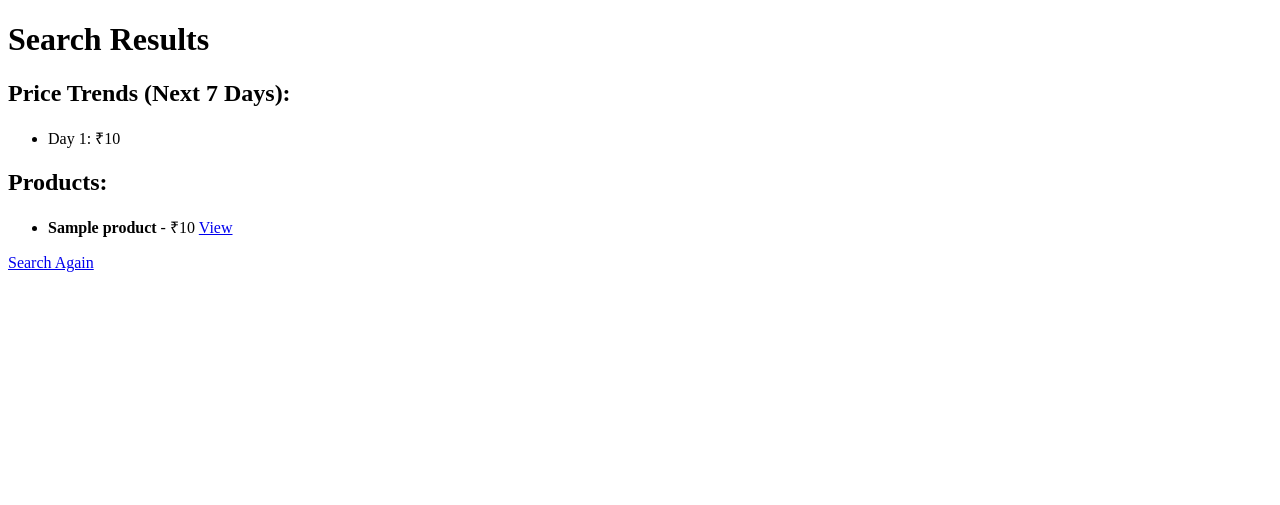
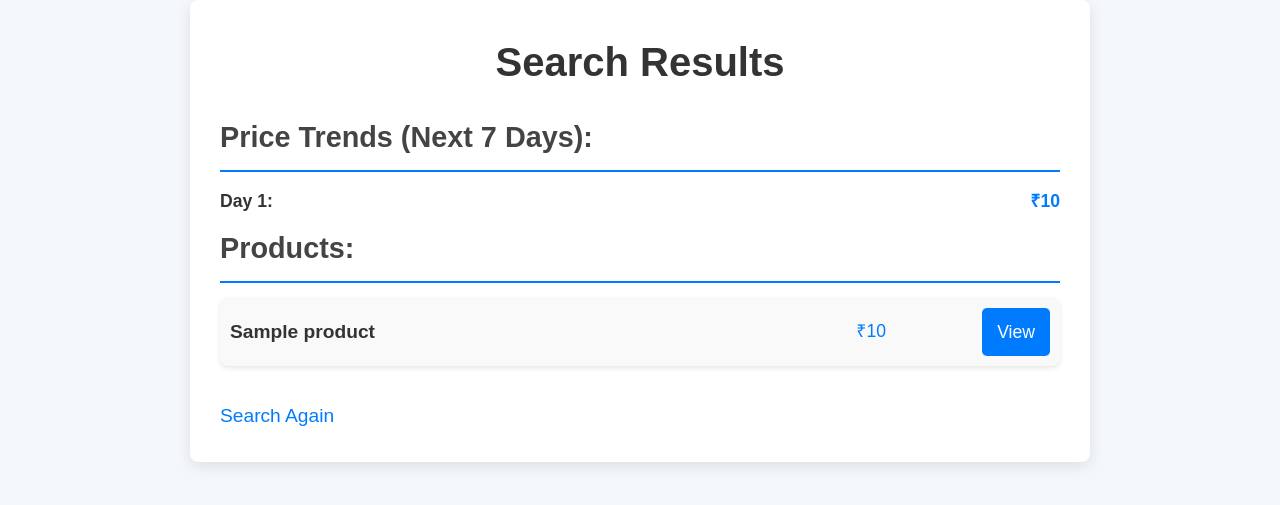
Before and after one commit to ValupadasuSaiabbhiram/Product-Price-Comparision-System, a Flask app: template templates/results.html in a window 1280 px wide. Shown: the top 505 px of the page. Run offline with Flask 3, Linux system fonts and the light colour scheme; the template is opened without the code that fills it: most values are stand-ins (such as "Sample title", 1, 10 or a date in 2020).

Commit message:
modified files

```diff
--- a/static/css/styles.css
+++ b/static/css/styles.css
@@ -1,4 +1,4 @@
-/* Global Styles */
+/* Reset some basic styles */
 * {
     margin: 0;
     padding: 0;
@@ -7,108 +7,143 @@
 
 body {
     font-family: 'Arial', sans-serif;
-    background-color: #f5f5f5;
+    background-color: #f4f7fb;
     color: #333;
     line-height: 1.6;
 }
 
-/* Header Section (Navigation Bar) */
-header {
-    background-color: #00796b; /* Teal color */
-    color: #fff;
-    padding: 15px 0;
-    box-shadow: 0 4px 6px rgba(0, 0, 0, 0.1);
+.container {
+    max-width: 900px;
+    margin: 0 auto;
+    padding: 30px;
+    background-color: #fff;
+    border-radius: 8px;
+    box-shadow: 0 4px 15px rgba(0, 0, 0, 0.1);
 }
 
-.nav-container {
-    width: 90%;
-    margin: 0 auto;
+.page-title {
     text-align: center;
+    color: #333;
+    font-size: 2.5rem;
+    margin-bottom: 20px;
 }
 
-h1 {
-    font-size: 32px;
-    font-weight: 700;
-    text-transform: uppercase;
-    letter-spacing: 2px;
+.section-title {
+    font-size: 1.8rem;
+    color: #444;
+    margin-bottom: 15px;
+    border-bottom: 2px solid #007bff;
+    padding-bottom: 10px;
 }
 
-/* Main Content (Search Section) */
-main {
-    margin-top: 50px;
+ul {
+    list-style-type: none;
+    padding: 0;
 }
 
-.search-section {
+.trend-item {
+    margin: 10px 0;
+    font-size: 1.1rem;
+    display: flex;
+    justify-content: space-between;
+}
+
+.day {
+    font-weight: bold;
+}
+
+.price {
+    font-weight: bold;
+    color: #007bff;
+}
+
+.product-item {
+    display: flex;
+    justify-content: space-between;
+    align-items: center;
+    margin-bottom: 15px;
+    padding: 10px;
+    border-radius: 8px;
+    background-color: #f9f9f9;
+    box-shadow: 0 2px 5px rgba(0, 0, 0, 0.1);
+}
+
+.product-item:hover {
+    background-color: #eef5ff;
+}
+
+.product-info {
+    display: flex;
+    justify-content: space-between;
+    width: 80%;
+}
+
+.product-name {
+    font-size: 1.2rem;
+    font-weight: bold;
+    color: #333;
+}
+
+.product-price {
+    font-size: 1.1rem;
+    color: #007bff;
+}
+
+.view-link {
+    background-color: #007bff;
+    color: white;
+    text-decoration: none;
+    padding: 10px 15px;
+    border-radius: 5px;
+    font-size: 1.1rem;
+    transition: background-color 0.3s;
+}
+
+.view-link:hover {
+    background-color: #0056b3;
+}
+
+.back-link {
+    display: inline-block;
+    margin-top: 20px;
+    text-decoration: none;
+    color: #007bff;
+    font-size: 1.2rem;
+    text-align: center;
+    margin-left: auto;
+    margin-right: auto;
+}
+
+.back-link:hover {
+    text-decoration: underline;
+}
+
+/* Form styling for the home page */
+.search-form {
     display: flex;
     justify-content: center;
-    align-items: center;
-    min-height: 60vh;
-    background-color: #ffffff;
-    padding: 30px;
-    box-shadow: 0 6px 12px rgba(0, 0, 0, 0.1);
-    border-radius: 8px;
+    margin-top: 20px;
 }
 
-.search-container {
-    text-align: center;
-    max-width: 500px;
-    width: 100%;
+.search-input {
+    width: 60%;
+    padding: 10px;
+    font-size: 1.1rem;
+    border-radius: 5px;
+    border: 1px solid #ccc;
+    margin-right: 10px;
 }
 
-h2 {
-    font-size: 26px;
-    color: #00796b;
-    margin-bottom: 20px;
-    font-weight: 600;
+.search-button {
+    padding: 10px 20px;
+    font-size: 1.1rem;
+    color: white;
+    background-color: #007bff;
+    border: none;
+    border-radius: 5px;
+    cursor: pointer;
+    transition: background-color 0.3s;
 }
 
-form {
-    display: flex;
-    flex-direction: column;
-}
-
-input[type="text"] {
-    padding: 12px;
-    font-size: 16px;
-    border: 2px solid #ddd;
-    border-radius: 4px;
-    margin-bottom: 20px;
-    outline: none;
-    transition: border-color 0.3s;
-}
-
-input[type="text"]:focus {
-    border-color: #00796b;
-}
-
-button {
-    padding: 12px 30px;
-    background-color: #00796b;
-    color: #fff;
-    border: none;
-    border-radius: 4px;
-    font-size: 18px;
-    cursor: pointer;
-    transition: background-color 0.3s, transform 0.3s;
-}
-
-button:hover {
-    background-color: #004d40;
-    transform: scale(1.05);
-}
-
-/* Footer */
-footer {
-    background-color: #00796b;
-    color: white;
-    text-align: center;
-    padding: 15px;
-    position: fixed;
-    bottom: 0;
-    width: 100%;
-    box-shadow: 0 -4px 6px rgba(0, 0, 0, 0.1);
-}
-
-footer p {
-    font-size: 14px;
-}
+.search-button:hover {
+    backgroun
--- a/templates/results.html
+++ b/templates/results.html
@@ -1,26 +1,43 @@
 <!DOCTYPE html>
-<html>
+<html lang="en">
 <head>
+    <meta charset="UTF-8">
+    <meta name="viewport" content="width=device-width, initial-scale=1.0">
     <title>Search Results</title>
+    <link rel="stylesheet" href="{{ url_for('static', filename='css/styles.css') }}">
 </head>
 <body>
-    <h1>Search Results</h1>
-    <h2>Price Trends (Next 7 Days):</h2>
-    <ul>
-        {% for trend in trends %}
-        <li>Day {{ loop.index }}: ₹{{ trend|round(2) }}</li>
-        {% endfor %}
-    </ul>
+    <div class="container">
+        <h1 class="page-title">Search Results</h1>
 
-    <h2>Products:</h2>
-    <ul>
-        {% for product in products %}
-        <li>
-            <strong>{{ product.name }}</strong> - ₹{{ product.price }}
-            <a href="{{ product.link }}" target="_blank">View</a>
-        </li>
-        {% endfor %}
-    </ul>
-    <a href="/">Search Again</a>
+        <div class="price-trends">
+            <h2 class="section-title">Price Trends (Next 7 Days):</h2>
+            <ul>
+                {% for trend in trends %}
+                <li class="trend-item">
+                    <span class="day">Day {{ loop.index }}:</span>
+                    <span class="price">₹{{ trend|round(2) }}</span>
+                </li>
+                {% endfor %}
+            </ul>
+        </div>
+
+        <div class="product-list">
+            <h2 class="section-title">Products:</h2>
+            <ul>
+                {% for product in products %}
+                <li class="product-item">
+                    <div class="product-info">
+                        <strong class="product-name">{{ product.name }}</strong>
+                        <span class="product-price">₹{{ product.price }}</span>
+                    </div>
+                    <a class="view-link" href="{{ product.link }}" target="_blank">View</a>
+                </li>
+                {% endfor %}
+            </ul>
+        </div>
+
+        <a class="back-link" href="/">Search Again</a>
+    </div>
 </body>
 </html>
```
Also changed, not shown: templates/home.html (+11 -6 lines), README.md, 6 other files.
